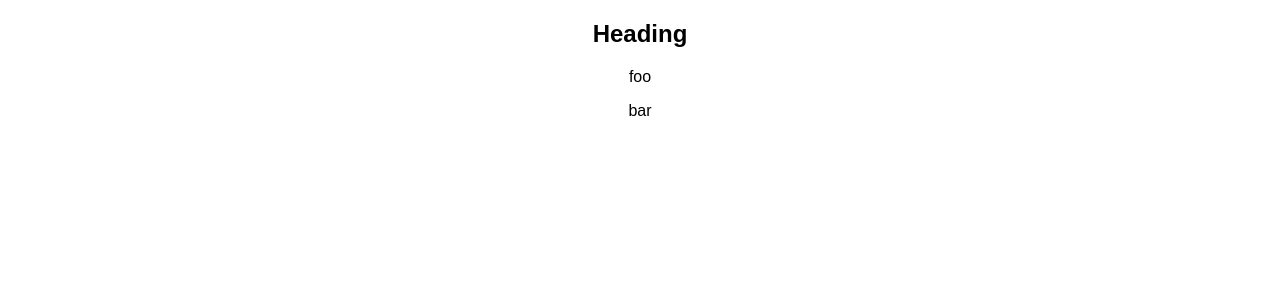
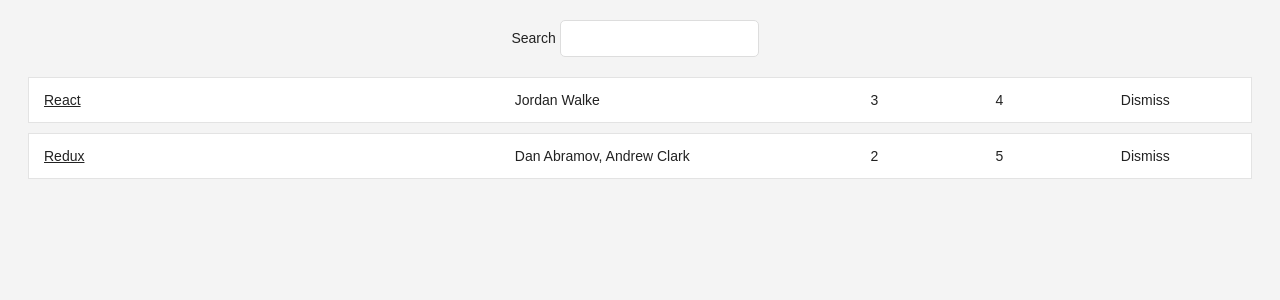
Before and after one commit to nwinger/hackernews, a React (Create React App) app: page / in a window 1280 px wide. Shown: the top 300 px of the page. Built offline with nearby package versions, Linux system fonts and the light colour scheme.

Commit message:
Basic styling and component structure

```diff
--- a/src/App.css
+++ b/src/App.css
@@ -1,28 +1,54 @@
-.App {
+.page {
+  margin: 20px;
+}
+.interactions {
   text-align: center;
 }
-
-.App-logo {
-  animation: App-logo-spin infinite 20s linear;
-  height: 80px;
+.table {
+  margin: 20px 0;
 }
-
-.App-header {
-  background-color: #222;
-  height: 150px;
-  padding: 20px;
-  color: white;
+.table-header {
+  display: flex;
+  line-height: 24px;
+  font-size: 16px;
+  padding: 0 10px;
+  justify-content: space-between;
 }
-
-.App-title {
-  font-size: 1.5em;
+.table-empty {
+  margin: 200px;
+  text-align: center;
+  font-size: 16px;
 }
-
-.App-intro {
-  font-size: large;
+.table-row {
+  display: flex;
+  line-height: 24px;
+  white-space: nowrap;
+  margin: 10px 0;
+  padding: 10px;
+  background: #ffffff;
+  border: 1px solid #e3e3e3;
 }
-
-@keyframes App-logo-spin {
-  from { transform: rotate(0deg); }
-  to { transform: rotate(360deg); }
+.table-header > span {
+  overflow: hidden;
+  text-overflow: ellipsis;
+  padding: 0 5px;
 }
+.table-row > span {
+  overflow: hidden;
+  text-overflow: ellipsis;
+  padding: 0 5px;
+}
+.button-inline {
+  border-width: 0;
+  background: transparent;
+  color: inherit;
+  text-align: inherit;
+  -webkit-font-smoothing: inherit;
+  padding: 0;
+  font-size: inherit;
+  cursor: pointer;
+}
+.button-active {
+  border-radius: 0;
+  border-bottom: 1px solid #38bb6c;
+}
--- a/src/App.js
+++ b/src/App.js
@@ -1,21 +1,101 @@
 import React, { Component } from 'react';
 import './App.css';
 
+const list = [
+  {
+    title: 'React',
+    url: 'https://facebook.github.io/react/',
+    author: 'Jordan Walke',
+    num_comments: 3,
+    points: 4,
+    objectID: 0
+  },
+  {
+    title: 'Redux',
+    url: 'https://github.com/reactjs/redux',
+    author: 'Dan Abramov, Andrew Clark',
+    num_comments: 2,
+    points: 5,
+    objectID: 1
+  }
+];
+
+const isSearched = searchTerm => item =>
+  item.title.toLowerCase().includes(searchTerm.toLowerCase());
+
 class App extends Component {
+  constructor(props) {
+    super(props);
+    this.state = {
+      list,
+      searchTerm: ''
+    };
+
+    // This is not necessary in React v16 and up
+    this.onSearchChange = this.onSearchChange.bind(this);
+    this.onDismiss = this.onDismiss.bind(this);
+  }
+
+  onSearchChange(event) {
+    this.setState({ searchTerm: event.target.value });
+  }
+
+  onDismiss(objectID) {
+    const updatedList = this.state.list.filter(
+      item => item.objectID !== objectID
+    );
+    this.setState({ list: updatedList });
+  }
+
   render() {
-    const helloWorld = 'Heading';
-    const mockUserObj = {
-      name: 'foo',
-      lastName: 'bar'
-    };
+    const { searchTerm, list } = this.state;
     return (
-      <div className="App">
-        <h2>{helloWorld}</h2>
-        <p>{mockUserObj.name}</p>
-        <p>{mockUserObj.lastName}</p>
+      <div className="page">
+        <div className="interactions">
+          <Search value={searchTerm} onChange={this.onSearchChange}>
+            Search
+          </Search>
+        </div>
+        <Table list={list} pattern={searchTerm} onDismiss={this.onDismiss} />
       </div>
     );
   }
 }
 
+const Button = ({ onClick, className = '', children }) => (
+  <button onClick={onClick} className={className} type="button">
+    {children}
+  </button>
+);
+
+const Search = ({ value, onChange, children }) => (
+  <form>
+    {children} <input type="text" value={value} onChange={onChange} />
+  </form>
+);
+
+const Table = ({ list, pattern, onDismiss }) => {
+  return (
+    <div className="table">
+      {list.filter(isSearched(pattern)).map(item => (
+        <div key={item.objectID} className="table-row">
+          <span style={{ width: '40%' }}>
+            <a href={item.url}>{item.title}</a>
+          </span>
+          <span style={{ width: '30%' }}>{item.author}</span>
+          <span style={{ width: '10%' }}>{item.num_comments}</span>
+          <span style={{ width: '10%' }}>{item.points}</span>
+          <span style={{ width: '10%' }}>
+            <Button
+              onClick={() => onDismiss(item.objectID)}
+              className="button-inline"
+            >
+              Dismiss
+            </Button>
+          </span>
+        </div>
+      ))}
+    </div>
+  );
+};
 export default App;
--- a/src/index.css
+++ b/src/index.css
@@ -1,5 +1,40 @@
 body {
+  color: #222;
+  background: #f4f4f4;
+  font: 400 14px CoreSans, Arial, sans-serif;
+}
+a {
+  color: #222;
+}
+a:hover {
+  text-decoration: underline;
+}
+ul,
+li {
+  list-style: none;
+  padding: 0;
   margin: 0;
-  padding: 0;
-  font-family: sans-serif;
 }
+input {
+  padding: 10px;
+  border-radius: 5px;
+  outline: none;
+  margin-right: 10px;
+  border: 1px solid #dddddd;
+}
+
+button {
+  padding: 10px;
+  border-radius: 5px;
+  border: 1px solid #dddddd;
+  background: transparent;
+  color: #808080;
+  cursor: pointer;
+}
+
+button:hover {
+  color: #222;
+}
+*:focus {
+  outline: none;
+}
```
